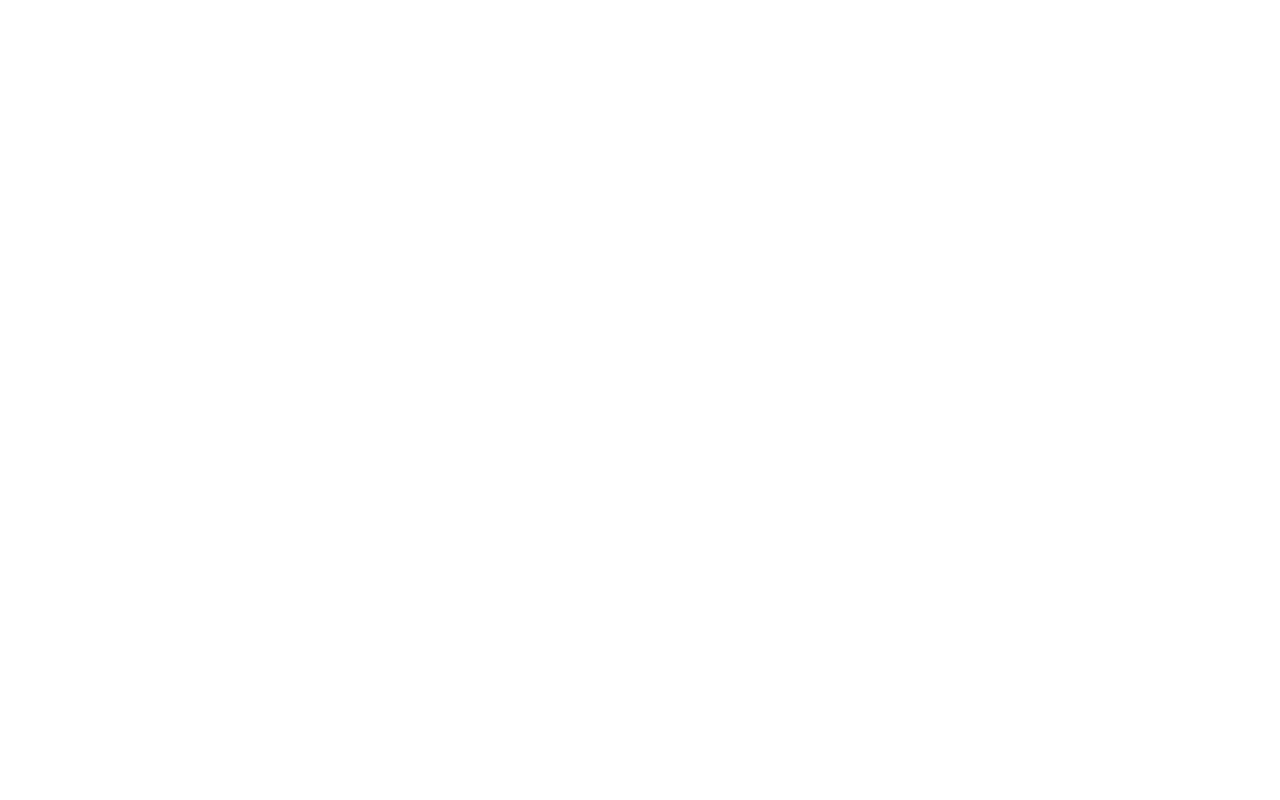
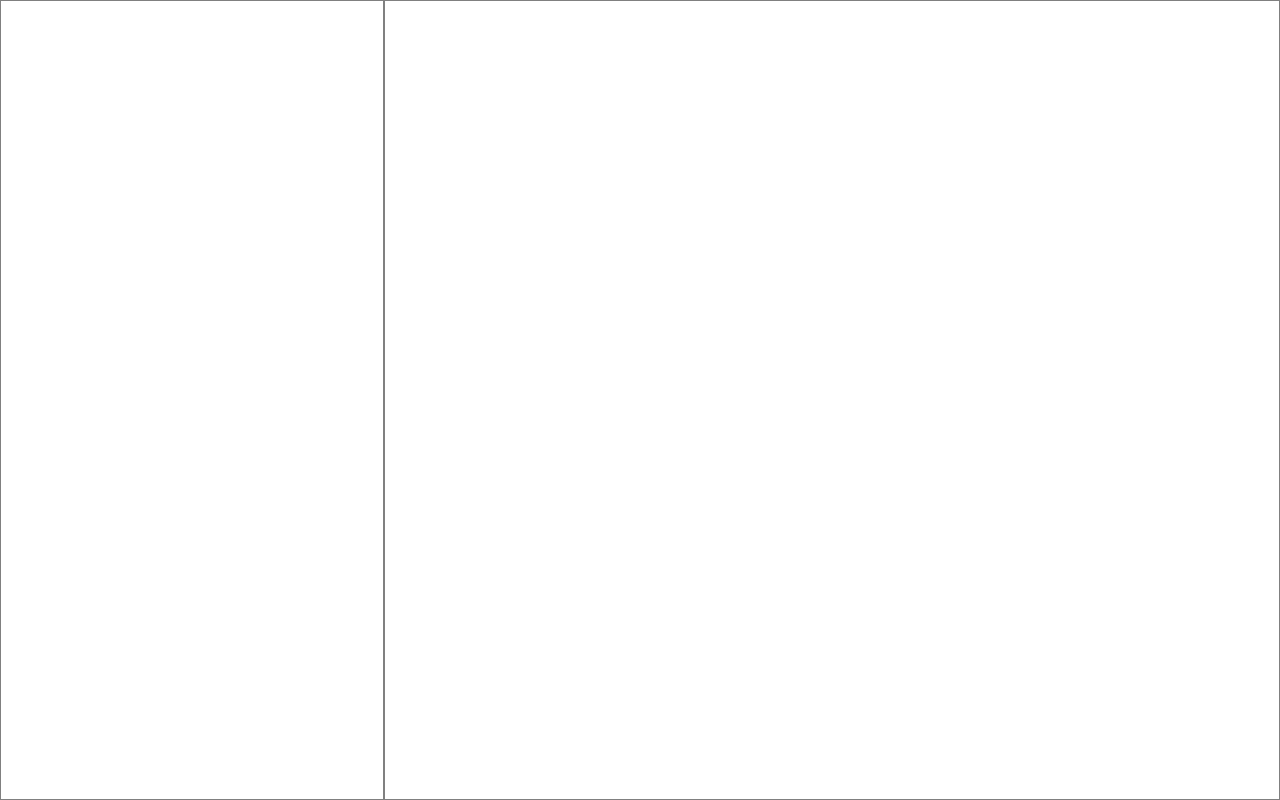
Before and after one commit to dvforest/odin-sign-up-form, a plain HTML site: page index.html in a window 1280 px wide. Drawn offline with Linux system fonts and the light colour scheme.

Commit message:
Separate logo and main sections

```diff
--- a/index.html
+++ b/index.html
@@ -7,6 +7,7 @@
     <link rel="stylesheet" href="style.css">
 </head>
 <body>
-
+    <div class="logo-section"></div>
+    <div class="main-section"></div>
 </body>
 </html>
--- a/style.css
+++ b/style.css
@@ -3,3 +3,22 @@
     margin: 0;
     box-sizing: border-box;
 }
+
+/*Temporary outline for layout */
+.logo-section, .main-section {
+        border: solid 1px grey;
+}
+
+
+body {
+    display: flex;
+    height: 100vh;
+}
+
+.logo-section {
+    width: 30%;
+}
+
+.main-section {
+    flex: 1;
+}
```
